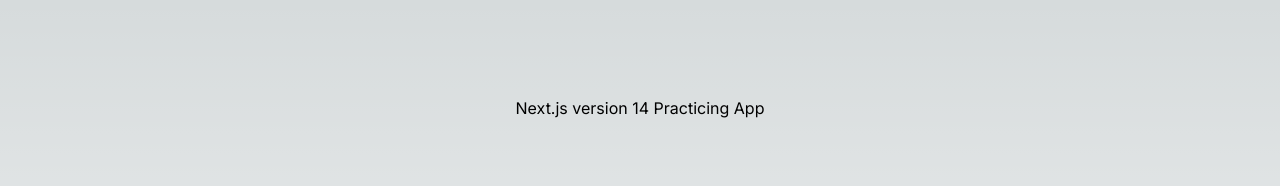
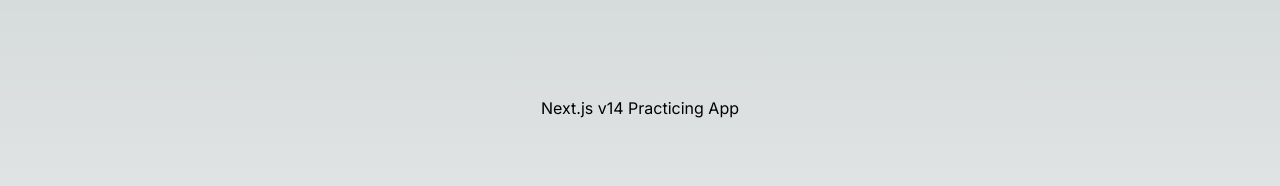
Before and after one commit to inoshun/next-14-practice, a Next.js app: page / in a window 1280 px wide. Shown: the top 186 px of the page. Built offline with nearby package versions, Linux system fonts and the light colour scheme.

Commit message:
Update page.tsx

```diff
--- a/app/page.tsx
+++ b/app/page.tsx
@@ -1,7 +1,7 @@
 export default function Home() {
   return (
     <main className='flex min-h-screen flex-col items-center justify-between p-24'>
-      <h1>Next.js version 14 Practicing App</h1>
+      <h1>Next.js v14 Practicing App</h1>
       <p>This is a demo site to practice Next.js v-14 and React v-18.</p>
     </main>
   )
```
